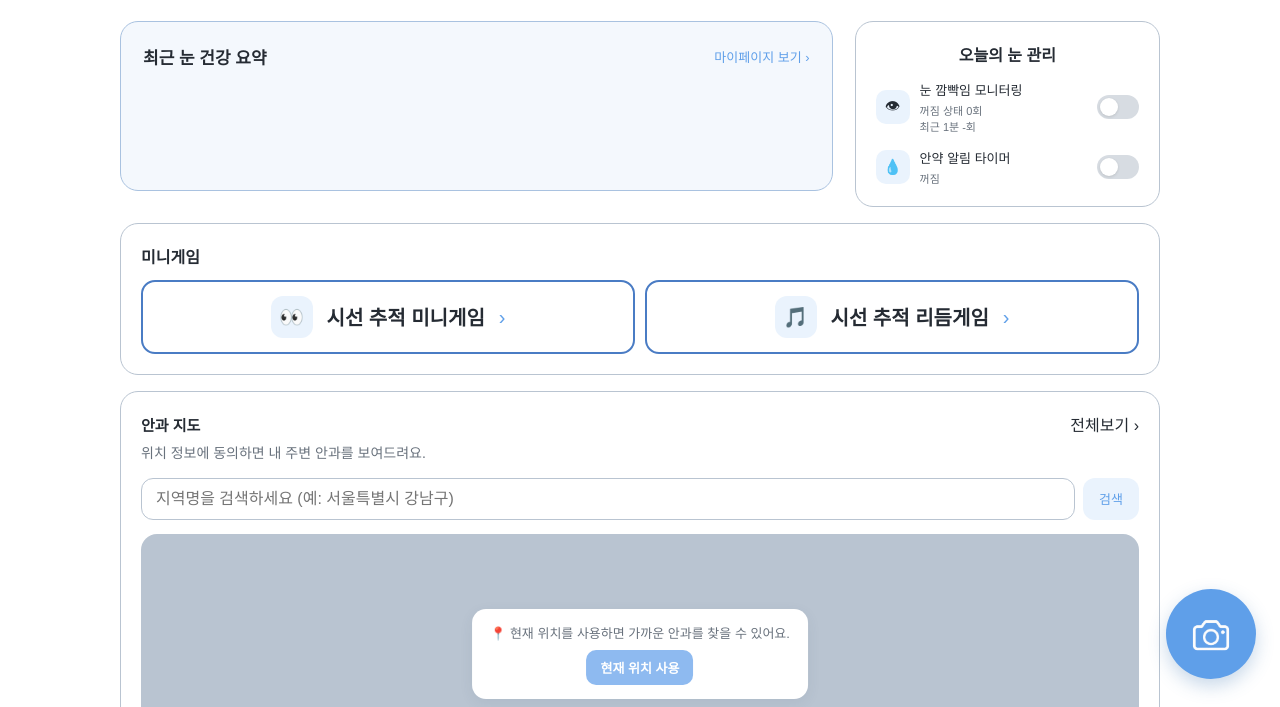
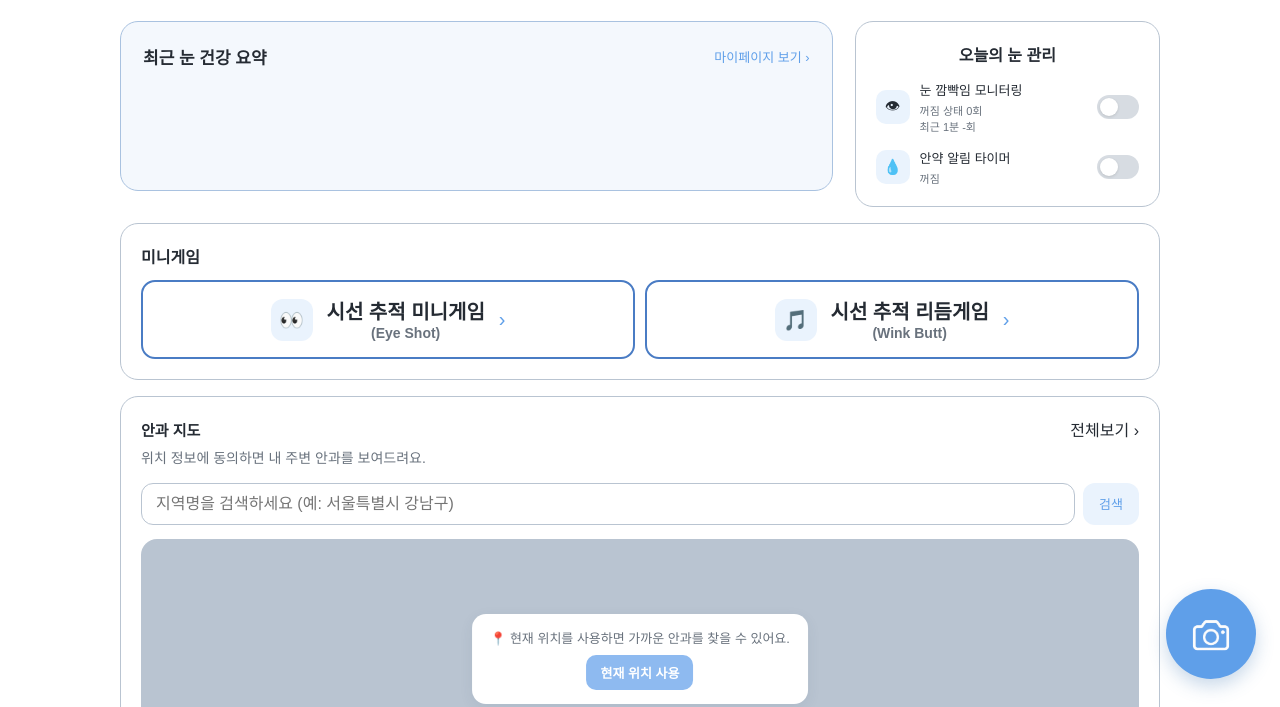
Before and after one commit to 2026-SMHRD-AIC-HealthAX-1/Hexagon, a plain HTML site: page web/frontend/index.html in a window 1280 px wide. Shown: the part 93-800 px from the top of the page. Drawn offline with Linux system fonts and the light colour scheme; no server answers.

Commit message:
Add English subtitles to the home page's mini-game entry buttons
"시선 추적 미니게임" and "시선 추적 리듬게임" now show "(Eye Shot)" and
"(Wink Butt)" on a second line, bold at 14px.

Co-Authored-By: Claude Sonnet 5 <noreply@anthropic.com>

```diff
--- a/web/frontend/css/style.css
+++ b/web/frontend/css/style.css
@@ -524,6 +524,12 @@ header.top-bar {
   margin-bottom: 2px;
 }
 
+.game-name-sub {
+  font-weight: 700;
+  font-size: 14px;
+  color: var(--gray);
+}
+
 .game-desc {
   font-size: 12px;
   color: var(--gray);
--- a/web/frontend/index.html
+++ b/web/frontend/index.html
@@ -139,14 +139,14 @@
       <a class="game-item" href="game.html">
         <div class="game-icon">👀</div>
         <div>
-          <div class="game-name">시선 추적 미니게임</div>
+          <div class="game-name">시선 추적 미니게임<br><span class="game-name-sub">(Eye Shot)</span></div>
         </div>
         <div class="game-arrow">›</div>
       </a>
       <a class="game-item" href="rhythm_game.html">
         <div class="game-icon">🎵</div>
         <div>
-          <div class="game-name">시선 추적 리듬게임</div>
+          <div class="game-name">시선 추적 리듬게임<br><span class="game-name-sub">(Wink Butt)</span></div>
         </div>
         <div class="game-arrow">›</div>
       </a>
```
